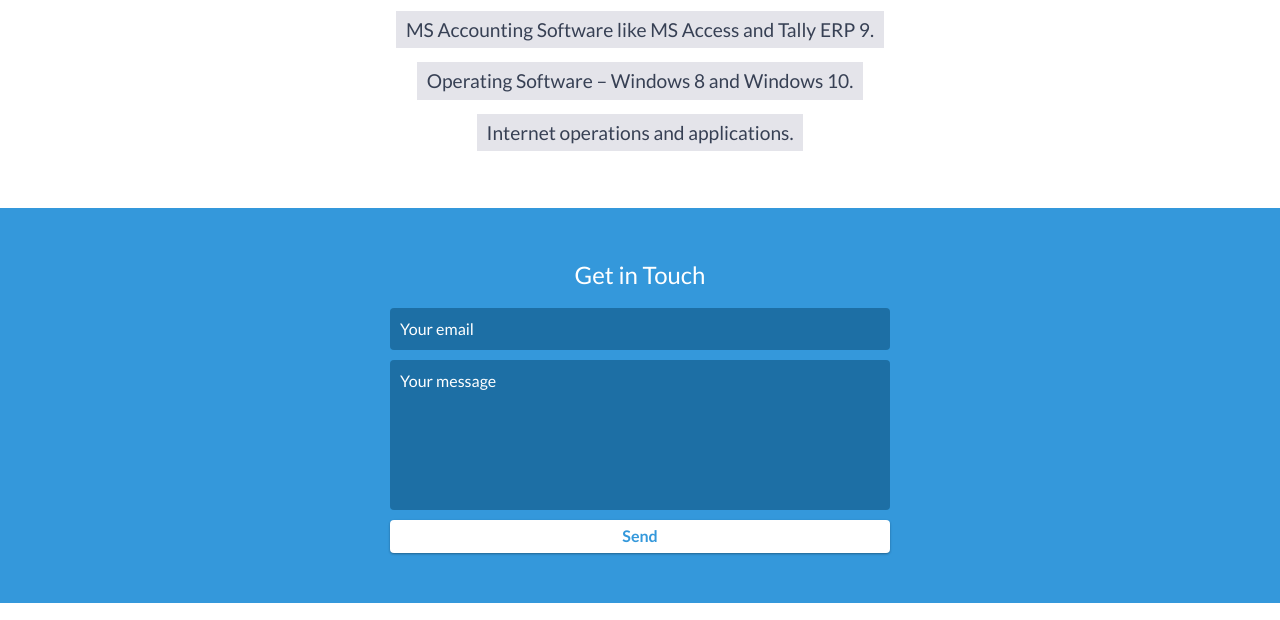
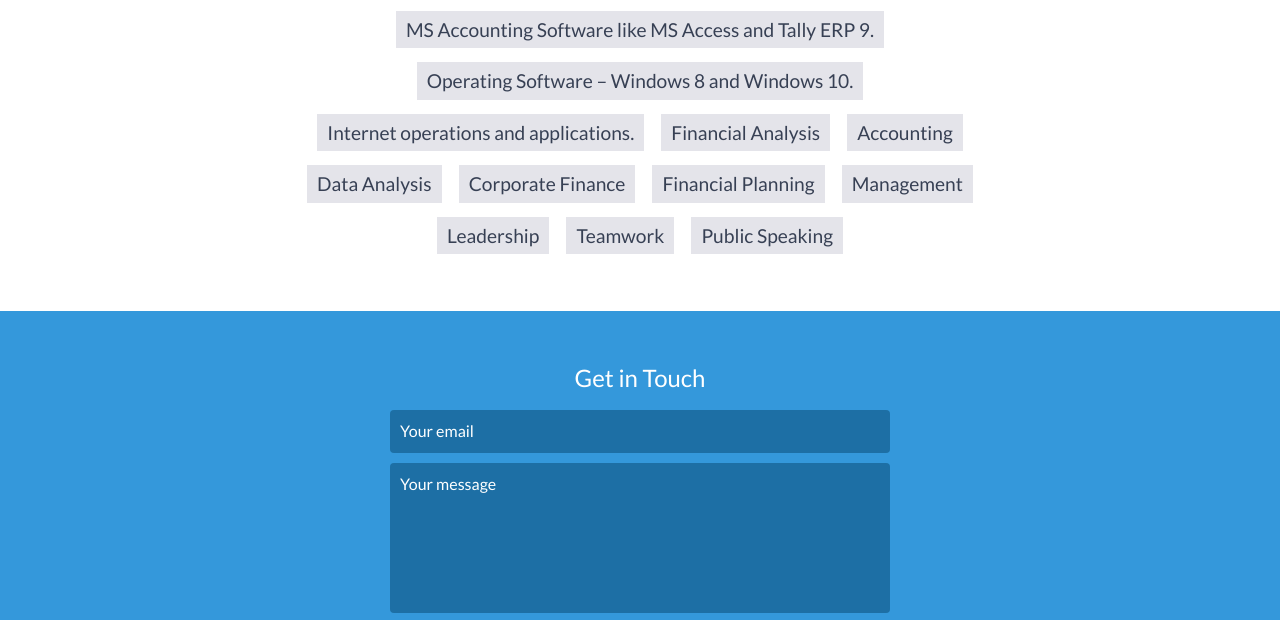
Before and after one commit to CAAditiMaheshwari/CAAditiMaheshwari.github.io, a website: page index.html in a window 1280 px wide. Shown: the part 4125-4745 px from the top of the page. Drawn offline with nearby package versions, Linux system fonts and the light colour scheme.

Commit message:
Update index.html

```diff
--- a/index.html
+++ b/index.html
@@ -239,16 +239,16 @@
             <li>MS Accounting Software like MS Access and Tally ERP 9.</li>
             <li>Operating Software – Windows 8 and Windows 10.</li>
             <li>Internet operations and applications.</li>
-        <!--     <li>Node.js</li>
-            <li>AngularJs</li>
-            <li>React</li>
-            <li>Elixir</li>
-            <li>Java</li>
-            <li>C</li>
-            <li>C#</li>
-            <li>C++</li>
-            <li>Ruby on Rails</li>
-            <li>JavaScript</li>
+            <li>Financial Analysis</li>
+            <li>Accounting</li>
+            <li>Data Analysis</li>
+            <li>Corporate Finance</li>
+            <li>Financial Planning</li>
+            <li>Management</li>
+            <li>Leadership</li>
+            <li>Teamwork</li>
+            <li>Public Speaking</li>
+            <!-- <li>JavaScript</li>
             <li>Python</li>
             <li>Ruby</li>
             <li>Go</li>
```
